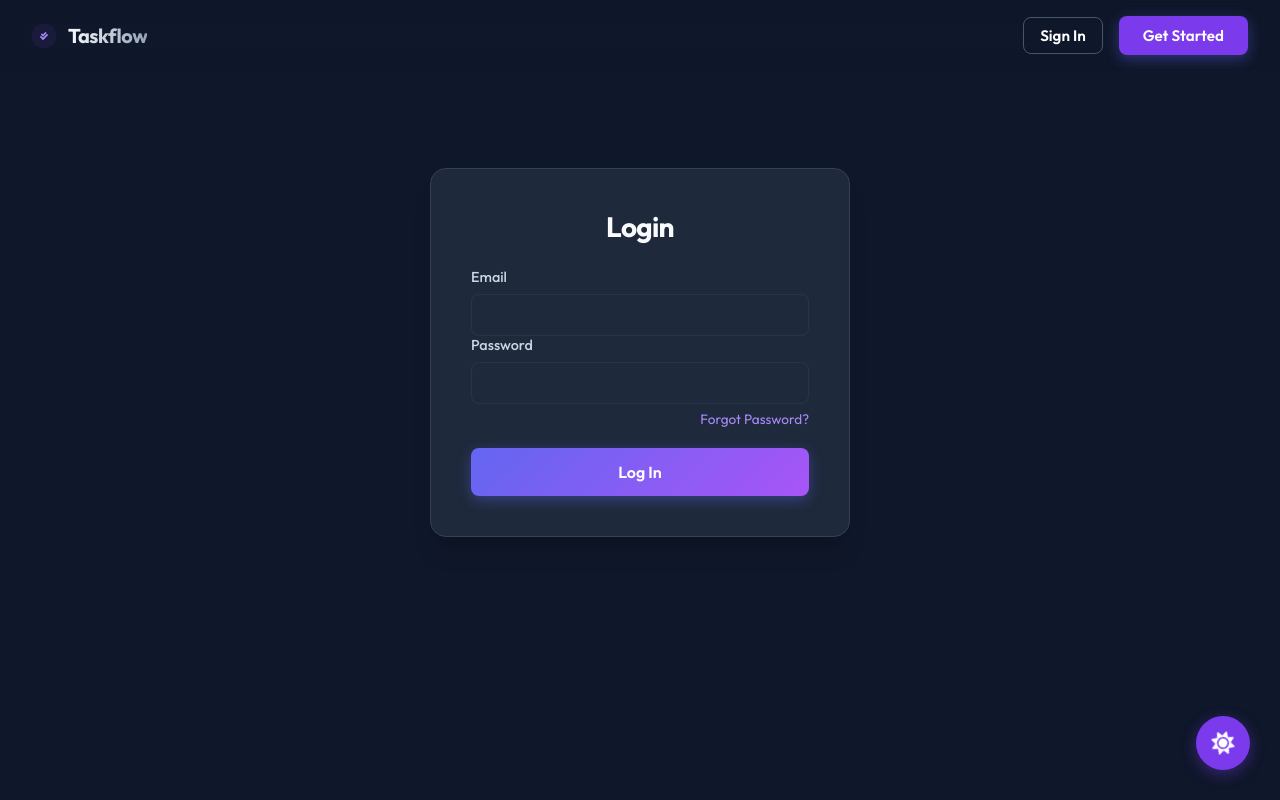
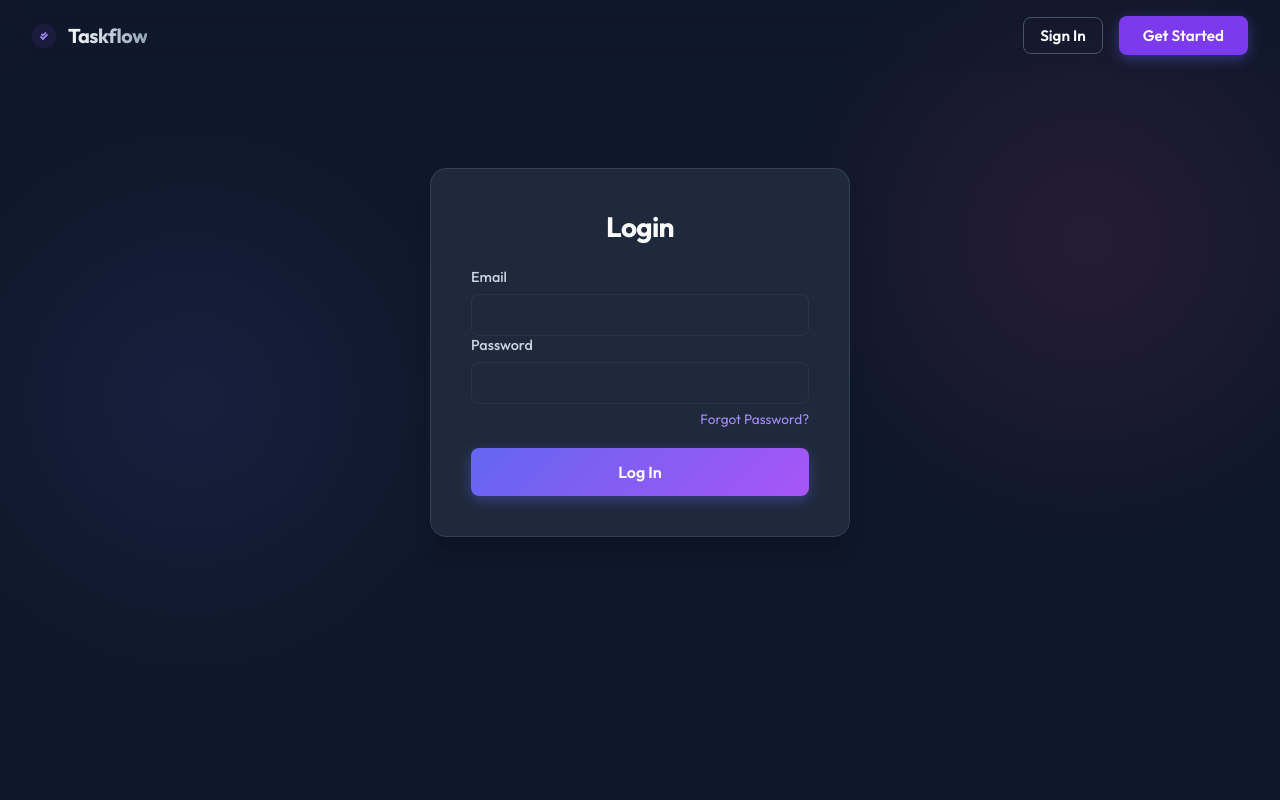
Before and after one commit to AbdulWaihd/Mern-Todo, a React app in the folder frontend/: page /login in a window 1280 px wide. Built offline with nearby package versions, Linux system fonts and the light colour scheme; no server answers; the HTML template or start-up script is replaced by a standard one.

Commit message:
Final Update: Fix auth persistence and remove theme toggle

```diff
--- a/frontend/src/App.jsx
+++ b/frontend/src/App.jsx
@@ -8,7 +8,6 @@ import LogIn from "./pages/LogIn";
 import ForgotPassword from "./pages/ForgotPassword";
 import AiPlanner from "./pages/AiPlanner";
 import { useAuthContext } from "./hooks/useAuthContext";
-import ThemeToggle from "./components/ThemeToggle";
 import "./index.css";
 
 function App() {
@@ -16,7 +15,6 @@ function App() {
 
   return (
     <BrowserRouter>
-      <ThemeToggle />
       <Navbar />
       <div className={user ? "dashboard-layout" : "landing-wrapper"}>
         <Routes>
--- a/frontend/src/components/ThemeToggle.css
+++ /dev/null
@@ -1,38 +0,0 @@
-.theme-toggle-btn {
-    position: fixed;
-    bottom: 30px;
-    right: 30px;
-    width: 54px;
-    height: 54px;
-    border-radius: 50%;
-    background: var(--accent);
-    color: white;
-    border: none;
-    display: flex;
-    align-items: center;
-    justify-content: center;
-    font-size: 1.5rem;
-    cursor: pointer;
-    box-shadow: 0 4px 15px rgba(124, 58, 237, 0.4);
-    z-index: 10000;
-    transition: all 0.3s cubic-bezier(0.175, 0.885, 0.32, 1.275);
-}
-
-.theme-toggle-btn:hover {
-    transform: scale(1.1) rotate(15deg);
-    background: var(--accent-light);
-}
-
-.sun-icon {
-    animation: rotateSlow 10s linear infinite;
-}
-
-@keyframes rotateSlow {
-    from { transform: rotate(0deg); }
-    to { transform: rotate(360deg); }
-}
-
-[data-theme='light'] .theme-toggle-btn {
-    background: #0f172a;
-    box-shadow: 0 4px 15px rgba(0, 0, 0, 0.2);
-}
--- a/frontend/src/components/ThemeToggle.jsx
+++ /dev/null
@@ -1,24 +0,0 @@
-import { useState, useEffect } from "react";
-import { FaSun, FaMoon } from "react-icons/fa";
-import "./ThemeToggle.css";
-
-const ThemeToggle = () => {
-    const [theme, setTheme] = useState(localStorage.getItem("theme") || "dark");
-
-    useEffect(() => {
-        document.body.setAttribute("data-theme", theme);
-        localStorage.setItem("theme", theme);
-    }, [theme]);
-
-    const toggleTheme = () => {
-        setTheme(theme === "dark" ? "light" : "dark");
-    };
-
-    return (
-        <button className="theme-toggle-btn" onClick={toggleTheme} aria-label="Toggle Theme">
-            {theme === "dark" ? <FaSun className="sun-icon" /> : <FaMoon className="moon-icon" />}
-        </button>
-    );
-};
-
-export default ThemeToggle;
--- a/frontend/src/context/AuthContext.jsx
+++ b/frontend/src/context/AuthContext.jsx
@@ -1,38 +1,39 @@
-/* eslint-disable react-refresh/only-export-components */
-
-import {createContext, useEffect, useReducer} from 'react';
+import { createContext, useEffect, useReducer, useState } from 'react';
 
 export const AuthContext = createContext();
 
-const initalState = {
-    user: null,
-
-};
-// Create Reducer Function
 const authReducer = (state, action) => {
     switch(action.type) {
         case 'LOGIN':
-            return { ...state, user: action.payload };
+            return { user: action.payload };
         case 'LOGOUT':
-            return { ...state, user: null };
+            return { user: null };
         default:
             return state;
     }
 };
-// Create Provider Component
-export const AuthContextProvider = ({children}) => {
-    const [state, dispatch] = useReducer(authReducer, initalState);
-// Load user from localStorage (so session persists after refresh)
+
+export const AuthContextProvider = ({ children }) => {
+    const [state, dispatch] = useReducer(authReducer, { user: null });
+    const [authReady, setAuthReady] = useState(false);
+
     useEffect(() => {
-        const storedUser=JSON.parse(localStorage.getItem('user'));
-        if(storedUser) {
-            dispatch({type: 'LOGIN', payload: storedUser});
+        const user = JSON.parse(localStorage.getItem('user'));
+        if (user) {
+            dispatch({ type: 'LOGIN', payload: user });
         }
+        setAuthReady(true);
     }, []);
+
     console.log('AuthContext state:', state);
+
+    if (!authReady) {
+        return <div className="loading-screen">Loading Taskflow...</div>;
+    }
+
     return (
-        <AuthContext.Provider value={{...state, dispatch}}>
+        <AuthContext.Provider value={{ ...state, dispatch }}>
             {children}
         </AuthContext.Provider>
     );
-}
+};
--- a/frontend/src/index.css
+++ b/frontend/src/index.css
@@ -8,7 +8,7 @@
 }
 
 :root {
-  /* Dark Mode (Default) */
+  /* High-end Dark Theme (Permanent) */
   --bg-primary: #0f172a;
   --bg-secondary: #0d0e14;
   --bg-card: #1e293b;
@@ -22,29 +22,18 @@
   --input-bg: #1e293b;
 }
 
-[data-theme='light'] {
-  --bg-primary: #f8fafc;
-  --bg-secondary: #f1f5f9;
-  --bg-card: #ffffff;
-  --bg-card-glass: rgba(255, 255, 255, 0.8);
-  --text-main: #0f172a;
-  --text-muted: #64748b;
-  --accent: #7c3aed;
-  --accent-light: #6d28d9;
-  --border: rgba(0, 0, 0, 0.1);
-  --sidebar-bg: #ffffff;
-  --input-bg: #ffffff;
-}
-
 body {
   font-family: "Outfit", sans-serif;
   background: var(--bg-primary);
+  background-image:
+    radial-gradient(circle at 15% 50%, rgba(99, 102, 241, 0.1), transparent 25%),
+    radial-gradient(circle at 85% 30%, rgba(236, 72, 153, 0.1), transparent 25%);
   color: var(--text-main);
   min-height: 100vh;
   display: flex;
   flex-direction: column;
-  transition: background 0.3s ease, color 0.3s ease;
 }
+
 
 /* Updated Scrollbar */
 ::-webkit-scrollbar {
```
